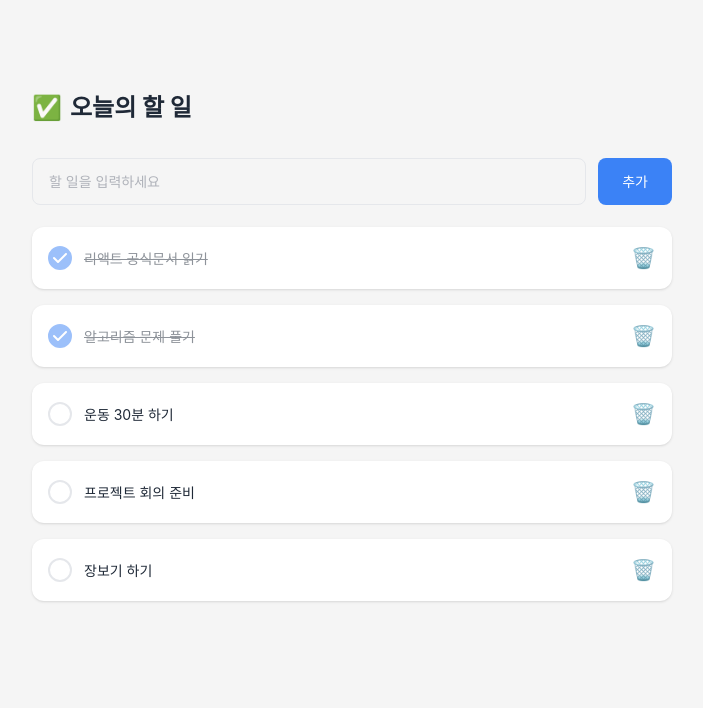
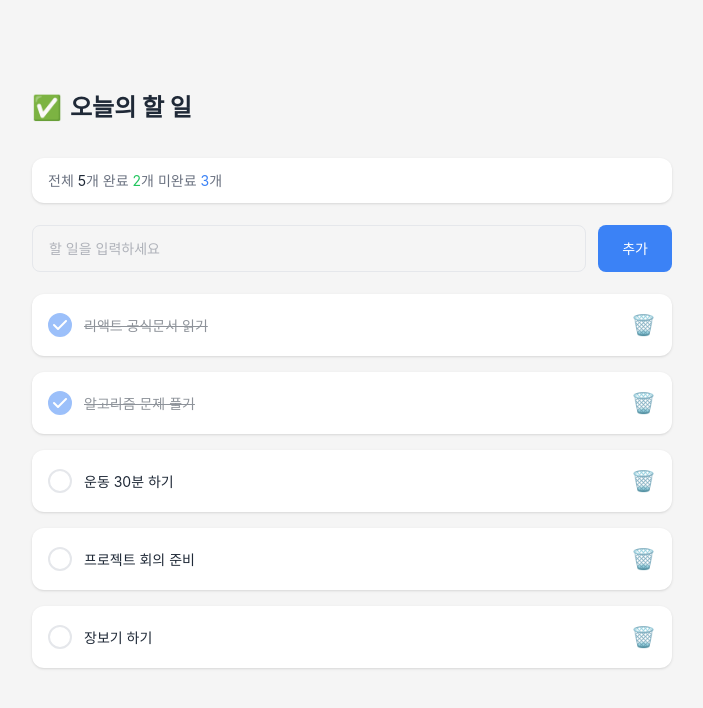
Before and after one commit to IT-Cotato/13th-Frontend-Assignment, a React (Vite) app: page / in a window 1280 px wide. Shown: the top 708 px of the page, without its empty margins (288-991 px from the left). Built offline with nearby package versions, Linux system fonts and the light colour scheme.

Commit message:
feat: 할 일 카운터 기능 구현(TodoOverview)

```diff
--- a/src/App.tsx
+++ b/src/App.tsx
@@ -1,6 +1,7 @@
 import TodoHeader from './components/TodoHeader'
 import TodoList from './components/TodoList'
 import TodoInput from './components/TodoInput'
+import TodoOverview from './components/TodoOverview'
 import {todoData} from './data/TodoData'
 import {useState} from 'react';
 
@@ -37,6 +38,7 @@ function App() {
     <div className="flex min-h-screen w-full items-start bg-[#F5F5F5]">
       <div className="mx-auto flex w-full max-w-[640px] flex-col items-start gap-[22px]">
         <TodoHeader />
+        <TodoOverview todos={todos} />
         <TodoInput onAddTodo={handleAddTodo} />
         <TodoList todos={todos} onToggle={handleToggle} onDelete={handleDelete} />
       </div>
--- /dev/null
+++ b/src/components/TodoOverview.tsx
@@ -0,0 +1,18 @@
+import type { Todo } from "../data/TodoData";
+
+export default function TodoOverview({todos} : {todos: Todo[]}) {
+    const totalCount = todos.length;
+    const completedCount = todos.filter((todo) => todo.isCompleted).length;
+    const incompletedCount = todos.filter((todo) => !todo.isCompleted).length;
+
+    return (
+        <div className="flex w-full items-center justify-between gap-[12px] px-[16px] py-[12px] rounded-[12px] bg-white shadow-sm">
+            <p className="text-[14px] text-[#6B7280]">
+                전체 <span className="text-[#1F2937]">{totalCount}</span>개
+                완료 <span className="text-[#22C55E]">{completedCount}</span>개
+                미완료 <span className="text-[#3B82F6]">{incompletedCount}</span>개
+            </p>
+        </div>
+    )
+
+}
```
